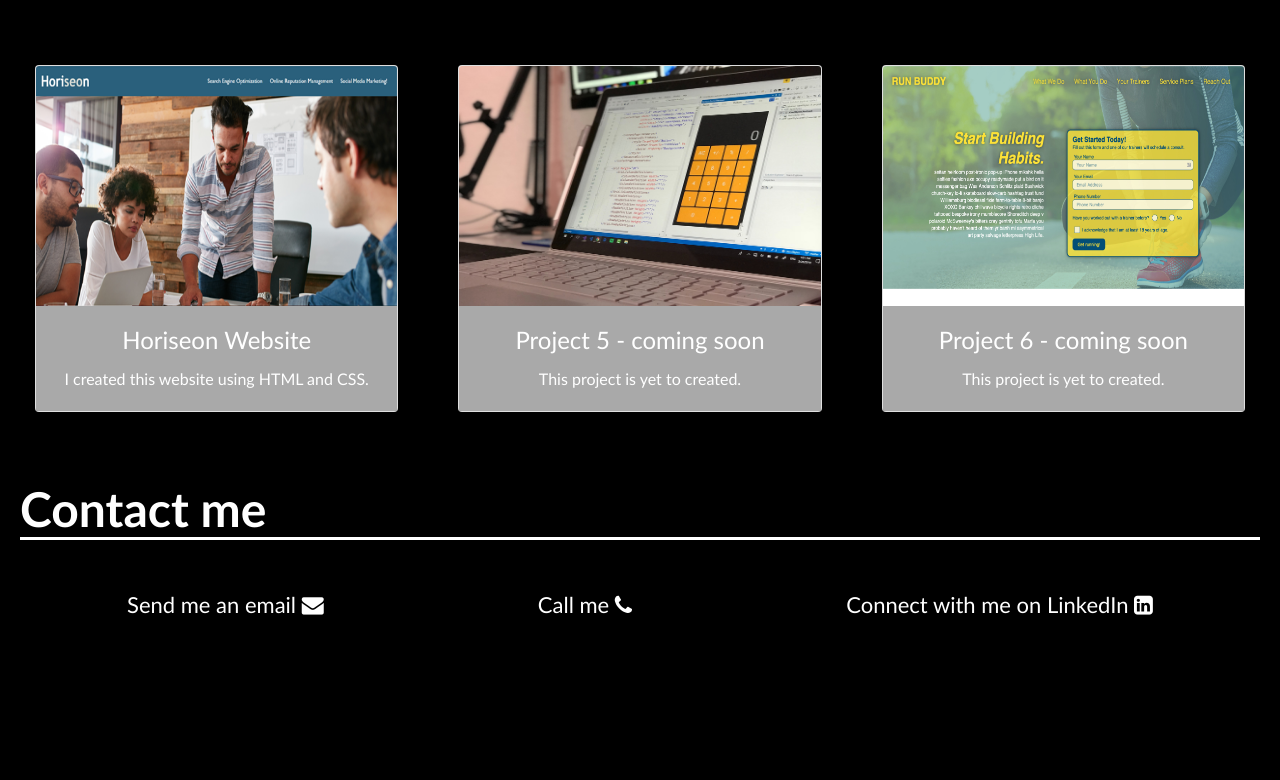
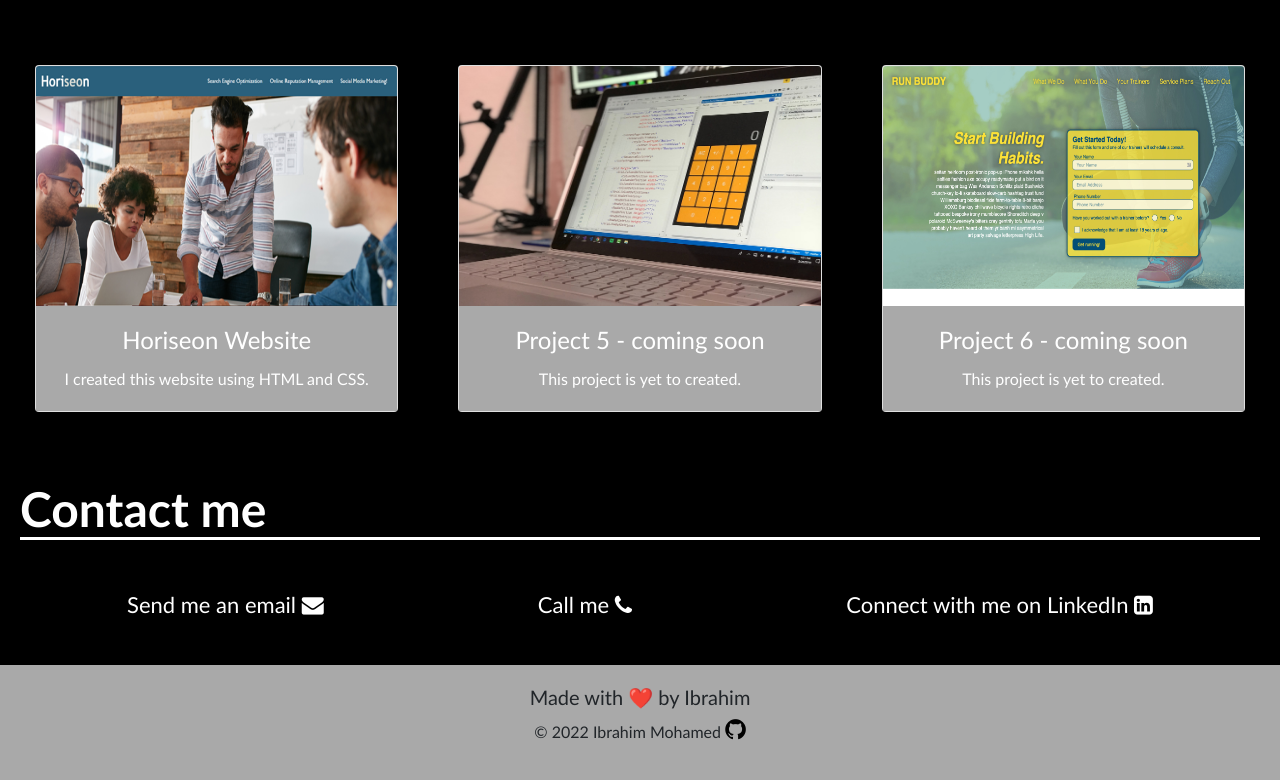
Before and after one commit to Ibrahim-Mohamed45/Bootstrap-Portfolio, a plain HTML site: page index.html in a window 1280 px wide. Shown: the part 2319-3099 px from the top of the page. Before the commit the page ends 2984 px from the top, so only its background shows below. Drawn offline with nearby package versions, Linux system fonts and the light colour scheme.

Commit message:
Add footer to page

```diff
--- a/css/style.css
+++ b/css/style.css
@@ -162,3 +162,17 @@ h2 {
     font-size: 22px;
     color: white;
 }
+
+.footer {
+    padding: 20px;
+    text-align: center;
+    background-color: darkgray;
+}
+
+.footer h5 {
+    font-size: 20px;
+}
+
+.github-icon {
+    color: black;
+}
--- a/index.html
+++ b/index.html
@@ -221,6 +221,13 @@
         </div>
     </section>
 
+    <footer class="footer">
+        <h5>Made with ❤️️ by Ibrahim</h5>
+        <p>
+          &copy; 2022 Ibrahim Mohamed <a href="https://github.com/Ibrahim-Mohamed45" target="_blank" class="github-icon"><i
+              class="fa fa-github" style="font-size:24px"></i></a>
+        </p>
+      </footer>
 </body>
 
 </html>
```
